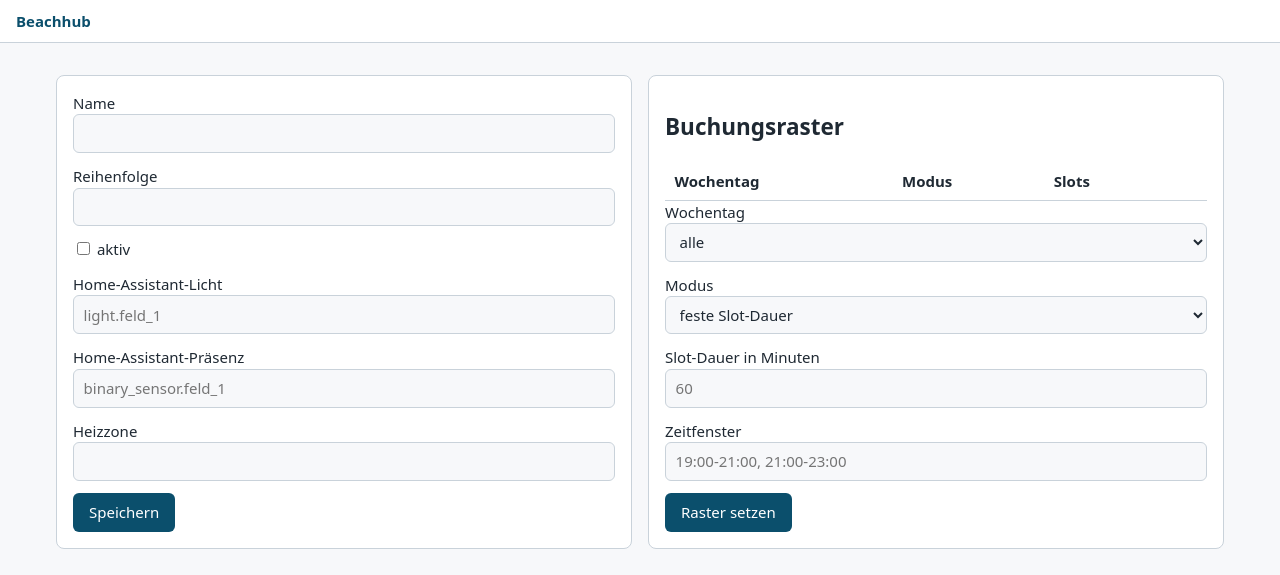
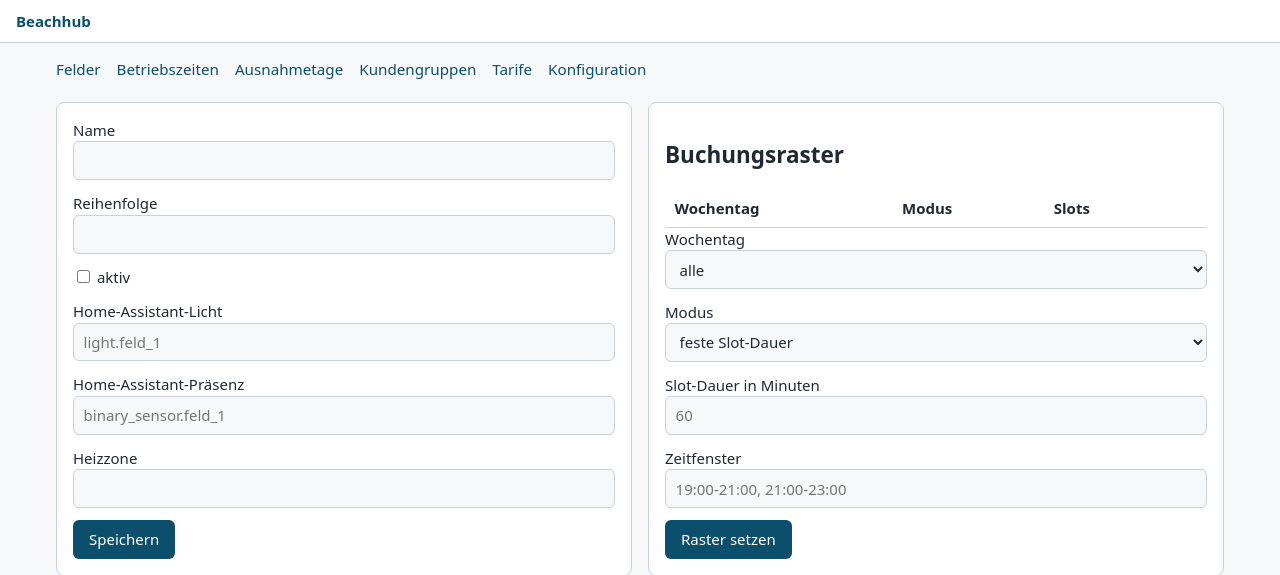
Before and after one commit to KaletoAI/beachhub, a FastAPI app: template core/beachhub_core/templates/stammdaten/feld.html in a window 1280 px wide. Shown: the top 575 px of the page. Run offline with FastAPI, Linux system fonts and the light colour scheme; the template is opened without the code that fills it, so the values that code supplies are empty.

Commit message:
fix(core): Unternavigation für alle Stammdaten-Seiten, Hinweis auf fehlende Kundengruppen
Die Seiten Betriebszeiten, Ausnahmetage, Kundengruppen, Tarife und Konfiguration
waren über das Menü nicht erreichbar; der Menüpunkt Stammdaten führte nur auf Felder.

Co-Authored-By: Claude Fable 5.1 <noreply@anthropic.com>
Claude-Session: https://claude.ai/code/session_018yhHSjkXDoq5CRV2VoJSNr

```diff
--- a/core/beachhub_core/static/style.css
+++ b/core/beachhub_core/static/style.css
@@ -35,3 +35,7 @@ th, td { text-align:left; padding:.45rem .6rem; border-bottom:1px solid var(--ra
 .zeile { display:flex; gap:1rem; flex-wrap:wrap; } .zeile > * { flex:1; min-width:160px; }
 .rechts { text-align:right; }
 .badge { display:inline-block; padding:.1rem .5rem; border-radius:999px; font-size:.8rem; border:1px solid var(--rand); }
+.unternav { display:flex; gap:.25rem 1rem; flex-wrap:wrap; margin:-.25rem 0 1rem; font-size:.95rem; }
+.unternav a { color:var(--akzent); text-decoration:none; padding:.2rem 0; border-bottom:2px solid transparent; }
+.unternav a:hover { border-bottom-color:var(--akzent); }
+.small { font-size:.9rem; color:var(--fg); opacity:.8; }
--- a/core/beachhub_core/templates/kunden/liste.html
+++ b/core/beachhub_core/templates/kunden/liste.html
@@ -21,6 +21,7 @@
 </div>
 <div class="karte schmal">
 <h2>Neuer Kunde</h2>
+{% if not gruppen %}<p class="fehler">Es gibt noch keine Kundengruppe. Bitte zuerst unter <a href="/admin/kundengruppen">Stammdaten → Kundengruppen</a> eine anlegen.</p>{% else %}<p class="small">Kundengruppen verwalten Sie unter <a href="/admin/kundengruppen">Stammdaten → Kundengruppen</a>.</p>{% endif %}
 <form method="post" action="/admin/kunden">
   <input type="hidden" name="csrf_token" value="{{ csrf_token }}">
   <label>Name <input name="name" required></label>
--- /dev/null
+++ b/core/beachhub_core/templates/stammdaten/_nav.html
@@ -0,0 +1,8 @@
+<nav class="unternav" aria-label="Stammdaten">
+  <a href="/admin/felder">Felder</a>
+  <a href="/admin/betriebszeiten">Betriebszeiten</a>
+  <a href="/admin/ausnahmetage">Ausnahmetage</a>
+  <a href="/admin/kundengruppen">Kundengruppen</a>
+  <a href="/admin/tarife">Tarife</a>
+  <a href="/admin/konfiguration">Konfiguration</a>
+</nav>
--- a/core/beachhub_core/templates/stammdaten/ausnahmetage.html
+++ b/core/beachhub_core/templates/stammdaten/ausnahmetage.html
@@ -1,5 +1,6 @@
 {% extends "base.html" %}{% block title %}Ausnahmetage{% endblock %}
 {% block content %}
+{% include "stammdaten/_nav.html" %}
 <h1>Ausnahmetage</h1>
 {% if fehler %}<p class="fehler">{{ fehler }}</p>{% endif %}
 <div class="karte">
--- a/core/beachhub_core/templates/stammdaten/betriebszeiten.html
+++ b/core/beachhub_core/templates/stammdaten/betriebszeiten.html
@@ -1,5 +1,6 @@
 {% extends "base.html" %}{% block title %}Betriebszeiten{% endblock %}
 {% block content %}
+{% include "stammdaten/_nav.html" %}
 <h1>Betriebszeiten</h1>
 {% if fehler %}<p class="fehler">{{ fehler }}</p>{% endif %}
 <div class="karte">
--- a/core/beachhub_core/templates/stammdaten/feld.html
+++ b/core/beachhub_core/templates/stammdaten/feld.html
@@ -1,5 +1,6 @@
 {% extends "base.html" %}{% block title %}{{ feld.name }}{% endblock %}
 {% block content %}
+{% include "stammdaten/_nav.html" %}
 <h1>{{ feld.name }}</h1>
 {% if fehler %}<p class="fehler">{{ fehler }}</p>{% endif %}
 <div class="zeile">
--- a/core/beachhub_core/templates/stammdaten/felder.html
+++ b/core/beachhub_core/templates/stammdaten/felder.html
@@ -1,5 +1,6 @@
 {% extends "base.html" %}{% block title %}Felder{% endblock %}
 {% block content %}
+{% include "stammdaten/_nav.html" %}
 <h1>Felder</h1>
 {% if fehler %}<p class="fehler">{{ fehler }}</p>{% endif %}
 <div class="karte">
--- a/core/beachhub_core/templates/stammdaten/konfiguration.html
+++ b/core/beachhub_core/templates/stammdaten/konfiguration.html
@@ -1,5 +1,6 @@
 {% extends "base.html" %}{% block title %}Konfiguration{% endblock %}
 {% block content %}
+{% include "stammdaten/_nav.html" %}
 <h1>Konfiguration</h1>
 {% if fehler %}<p class="fehler">{{ fehler }}</p>{% endif %}
 <form method="post" action="/admin/konfiguration" class="karte schmal">
--- a/core/beachhub_core/templates/stammdaten/kundengruppen.html
+++ b/core/beachhub_core/templates/stammdaten/kundengruppen.html
@@ -1,5 +1,6 @@
 {% extends "base.html" %}{% block title %}Kundengruppen{% endblock %}
 {% block content %}
+{% include "stammdaten/_nav.html" %}
 <h1>Kundengruppen</h1>
 {% if fehler %}<p class="fehler">{{ fehler }}</p>{% endif %}
 <div class="karte">
--- a/core/beachhub_core/templates/stammdaten/tarife.html
+++ b/core/beachhub_core/templates/stammdaten/tarife.html
@@ -1,5 +1,6 @@
 {% extends "base.html" %}{% block title %}Tarife{% endblock %}
 {% block content %}
+{% include "stammdaten/_nav.html" %}
 <h1>Tarife</h1>
 {% if fehler %}<p class="fehler">{{ fehler }}</p>{% endif %}
 <div class="karte">
```
Also changed, not shown: core/tests/test_ui_stammdaten.py (+23 -0 lines).
